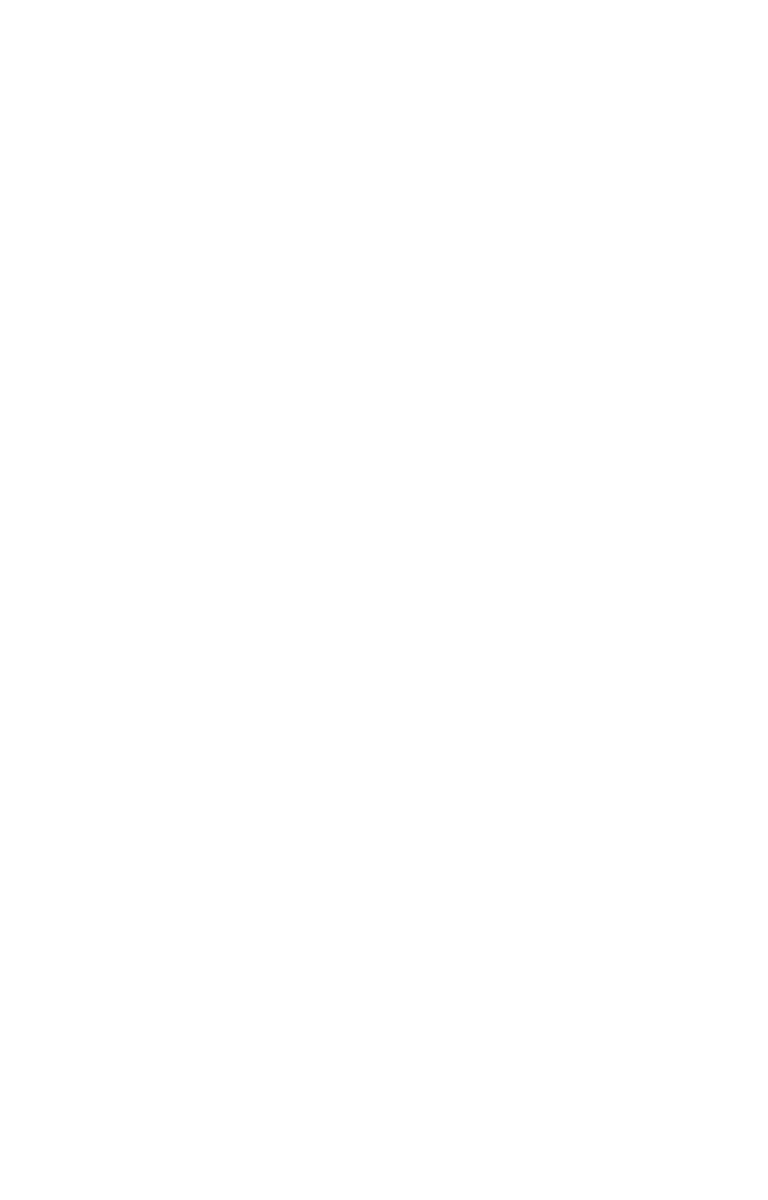
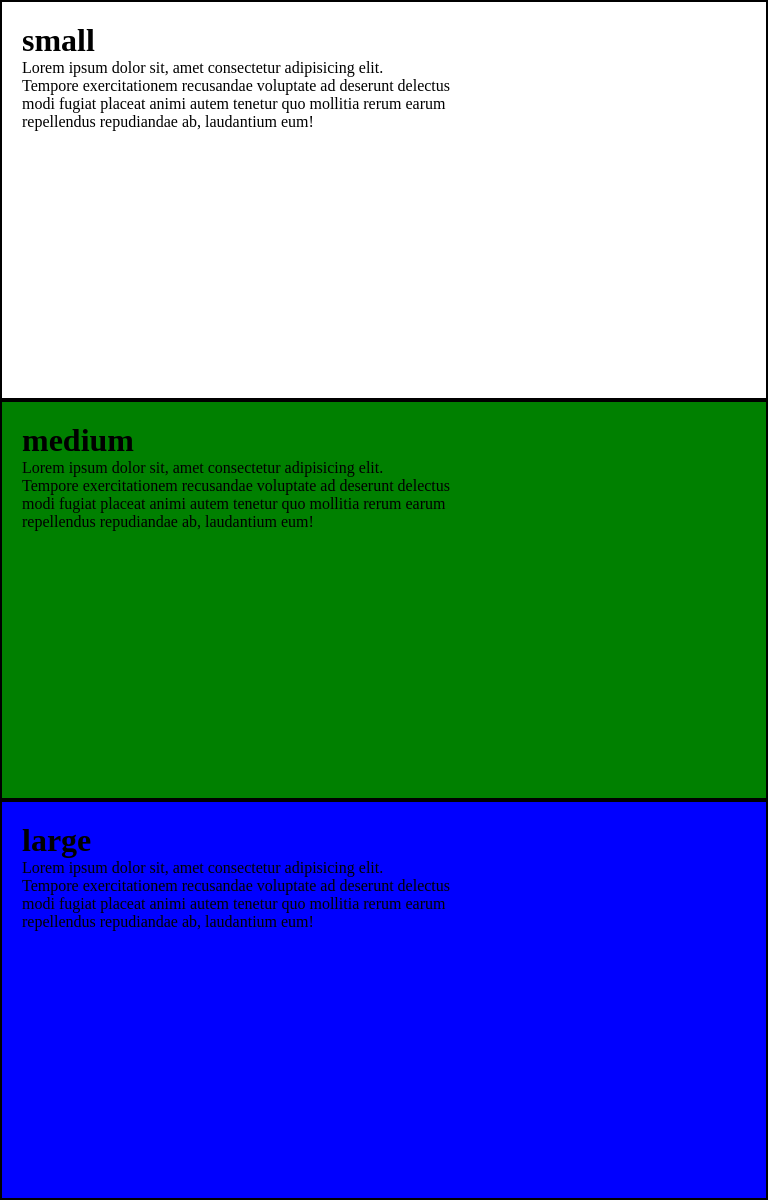
Before and after one commit to medleew/La_prairie, a plain HTML site: page Responsive_web_design/test_rwd/index.html in a window 768 px wide. Before the commit the page ends 800 px from the top, so only its background shows below. Drawn offline with Linux system fonts and the light colour scheme.

Commit message:
responsive dans chaque type de screen

```diff
--- a/Responsive_web_design/test_rwd/index.html
+++ b/Responsive_web_design/test_rwd/index.html
@@ -9,18 +9,30 @@
 <body>
     <div class="container">
         <div id="small">
+            <h1>small</h1>
             <p>
-                small
+                Lorem ipsum dolor sit, amet consectetur adipisicing elit.<br/>
+                Tempore exercitationem recusandae voluptate ad deserunt delectus<br/>
+                modi fugiat placeat animi autem tenetur quo mollitia rerum earum<br/>
+                repellendus repudiandae ab, laudantium eum!
             </p>
         </div>
         <div id="medium">
+            <h1>medium</h1>
             <p>
-                medium
+                Lorem ipsum dolor sit, amet consectetur adipisicing elit.<br/>
+                Tempore exercitationem recusandae voluptate ad deserunt delectus<br/>
+                modi fugiat placeat animi autem tenetur quo mollitia rerum earum<br/>
+                repellendus repudiandae ab, laudantium eum!
             </p>
         </div>
         <div id="large">
+            <h1>large</h1>
             <p>
-                large
+                Lorem ipsum dolor sit, amet consectetur adipisicing elit. <br/>
+                Tempore exercitationem recusandae voluptate ad deserunt delectus<br/>
+                modi fugiat placeat animi autem tenetur quo mollitia rerum earum<br/>
+                repellendus repudiandae ab, laudantium eum!
             </p>
         </div>
     </div>
--- a/Responsive_web_design/test_rwd/style.css
+++ b/Responsive_web_design/test_rwd/style.css
@@ -1,23 +1,66 @@
 * {
     box-sizing: border-box;
+    margin: 0 auto;
 }
 
+
 .container > div {
-    height: 200px;
+    height: 400px;
     border: 2px solid black;
-    display: block;
+    /* display: block; */
+    padding: 20px;
 }
 
 
 @media only screen and (max-width: 450px) {
     #small {background: red;}
-    #medium, #large {display: none;}
+    /* #medium, #large {display: none;} */
+    container > div {
+        display: block;
+    }
 }
 @media only screen and (max-width: 768px) {
     #medium {background: green;}
-    #small, #large { display: none;}
+    /* #small, #large { display: none;} */
+    #container {
+        display: flex;
+        flex-direction: column;
+        height: 100%;
+        flex-wrap: wrap;
+
+    }
+
+    #small {
+        flex: 1;
+    }
+
+    #medium {
+        flex: 2;
+    }
+
+    #large {
+        flex: 1;
+    }
 }
 @media only screen and (min-width: 768px) {
     #large {background: blue;}
-    #medium, #small {display: none;}
+    /* #medium, #small {display: none;} */
+    #container {
+        display: flex;
+        flex-direction: row;
+        height: 100%;
+        flex-wrap: wrap;
+
+    }
+    #small {
+        flex: 1;
+    }
+
+    #medium {
+        flex: 1;
+    }
+
+    #large {
+        flex: 1;
+    }
 }
```
